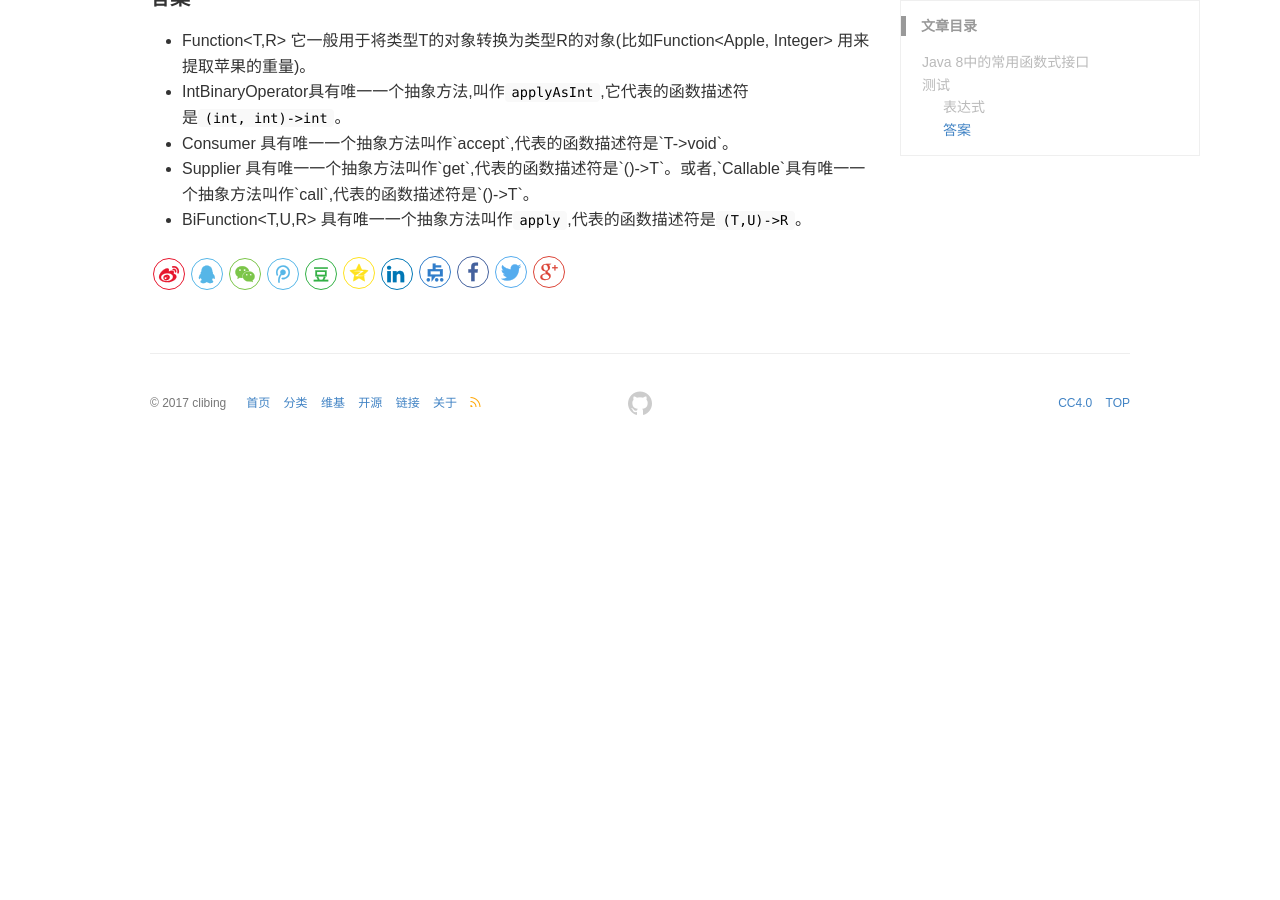
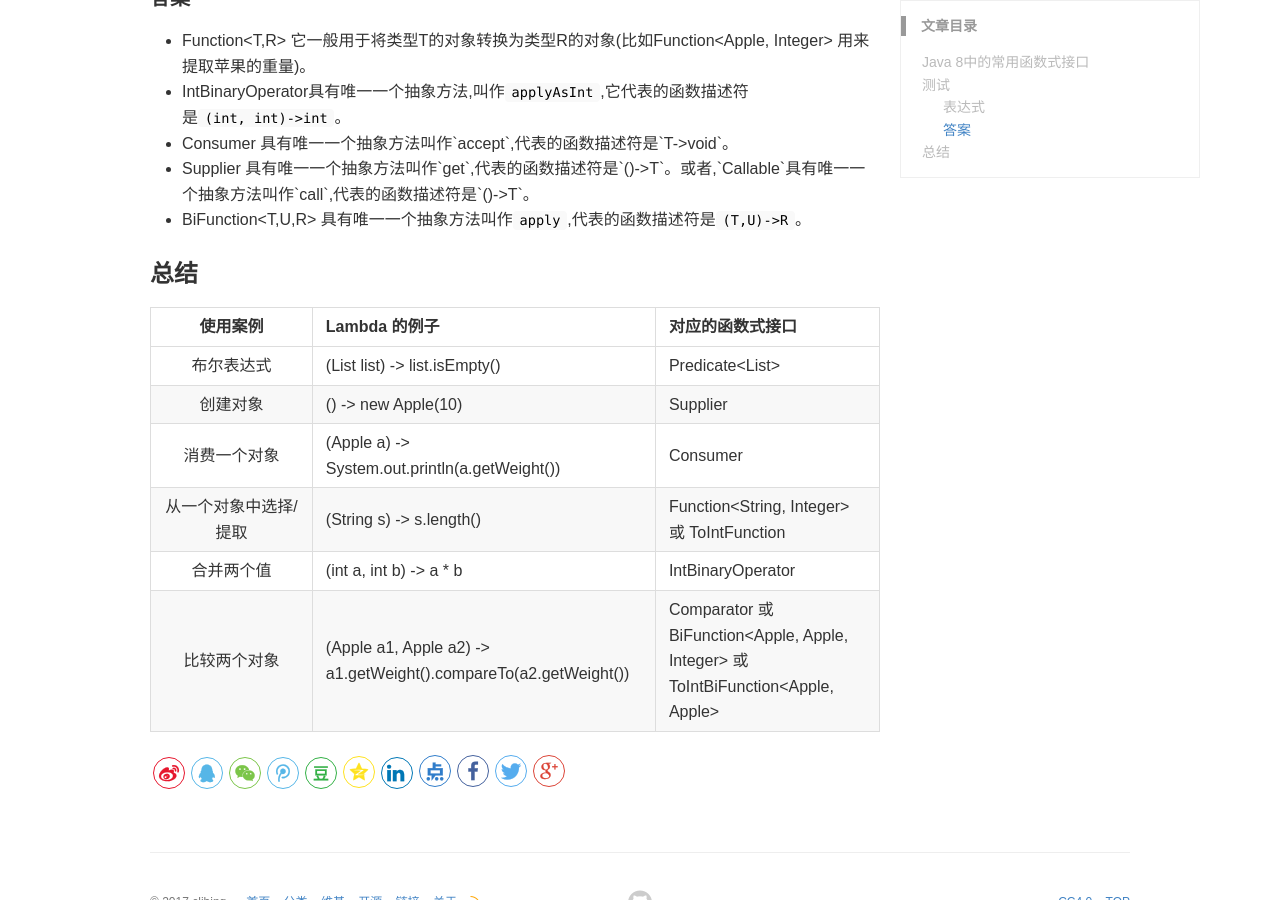
Before and after one commit to clibing/clibing.github.io, a Jekyll site: the page built from _posts/2018-01-29-Java8-functional-interface.md, in a window 1280 px wide and 900 px high, scrolled down 1241 px. Built offline with Jekyll 4.4.1, drawn with Linux system fonts in a browser that asks for light colours; comment, search, counter and statistics services are not loaded; before the commit the page ends 1693 px from its top, so only the background shows below that.

Commit message:
增加总结

```diff
--- a/_posts/2018-01-29-Java8-functional-interface.md
+++ b/_posts/2018-01-29-Java8-functional-interface.md
@@ -40,3 +40,14 @@ keywords: Java,函数式接口
 * Consumer<T> 具有唯一一个抽象方法叫作`accept`,代表的函数描述符是`T->void`。
 * Supplier<T> 具有唯一一个抽象方法叫作`get`,代表的函数描述符是`()->T`。或者,`Callable<T>`具有唯一一个抽象方法叫作`call`,代表的函数描述符是`()->T`。
 * BiFunction<T,U,R> 具有唯一一个抽象方法叫作`apply`,代表的函数描述符是`(T,U)->R`。
+
+### 总结
+
+| 使用案例 | Lambda 的例子 | 对应的函数式接口 |
+| :---------: | :-------- | :--------- |
+| 布尔表达式 | (List<String> list) -> list.isEmpty() | Predicate<List<String>> |
+| 创建对象 | () -> new Apple(10) | Supplier<Apple> |
+| 消费一个对象 | (Apple a) -> System.out.println(a.getWeight()) | Consumer<Apple>
+| 从一个对象中选择/提取 | (String s) -> s.length() | Function<String, Integer> 或 ToIntFunction<String>|
+| 合并两个值 | (int a, int b) -> a * b | IntBinaryOperator |
+| 比较两个对象 | (Apple a1, Apple a2) -> a1.getWeight().compareTo(a2.getWeight()) | Comparator<Apple> 或 BiFunction<Apple, Apple, Integer> 或 ToIntBiFunction<Apple, Apple> |
```
